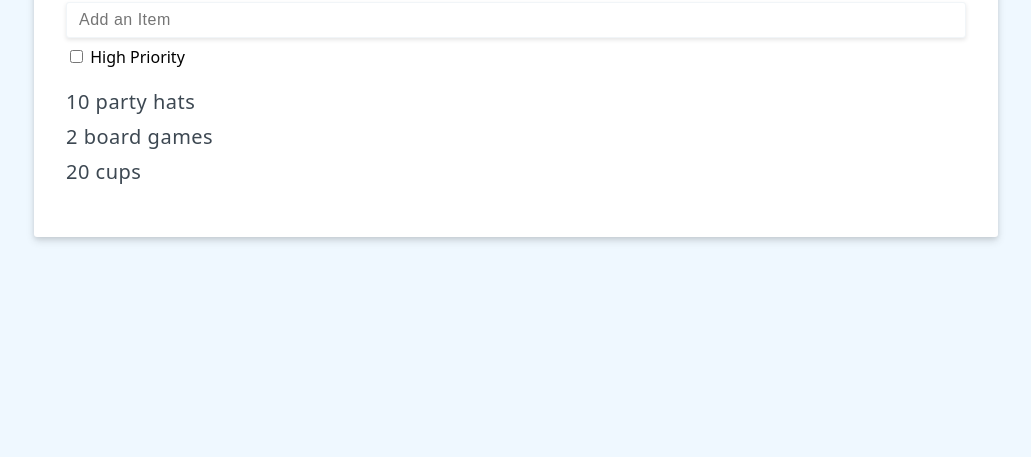
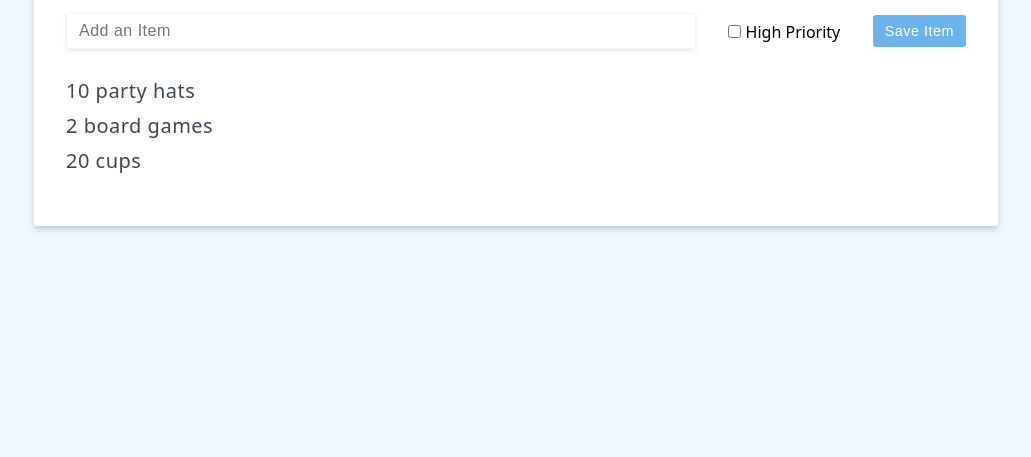
Before and after one commit to vueschool/vuejs-3-fundamentals, a plain HTML site: page index.html in a window 1280 px wide. Shown: the part 343-800 px from the top of the page, without its empty margins (124-1155 px from the left). Drawn offline with nearby package versions, Linux system fonts and the light colour scheme.

Commit message:
user events in vue 3

```diff
--- a/index.html
+++ b/index.html
@@ -10,11 +10,21 @@
 <body>
   <div id="shopping-list">
     <h1>{{ header || 'Welcome' }}</h1>
-    <input type="text" v-model="newItem" placeholder = "Add an Item">
-    <label>
-      <input type="checkbox" v-model="newItemHighPriority">
-      High Priority
-    </label>
+    <div class="add-item-form">
+      <input
+        @keyup.enter="items.push({id:items.length + 1, label: newItem})"
+        type="text" v-model="newItem" placeholder = "Add an Item">
+      <label>
+        <input type="checkbox" v-model="newItemHighPriority">
+        High Priority
+      </label>
+      <button
+        @click="items.push({id:items.length + 1, label: newItem})"
+        class="btn btn-primary">
+        Save Item
+      </button>
+    </div>
+
     <ul>
       <li v-for="item in items" :key="item.id">{{item.label}}</li>
     </ul>
--- a/main.css
+++ b/main.css
@@ -153,3 +153,8 @@ li input {
 .priority {
   color: #de751f;
 }
+input[type="checkbox"]{
+  display: inline !important;
+  box-shadow: none;
+  width: auto;
+}
```
